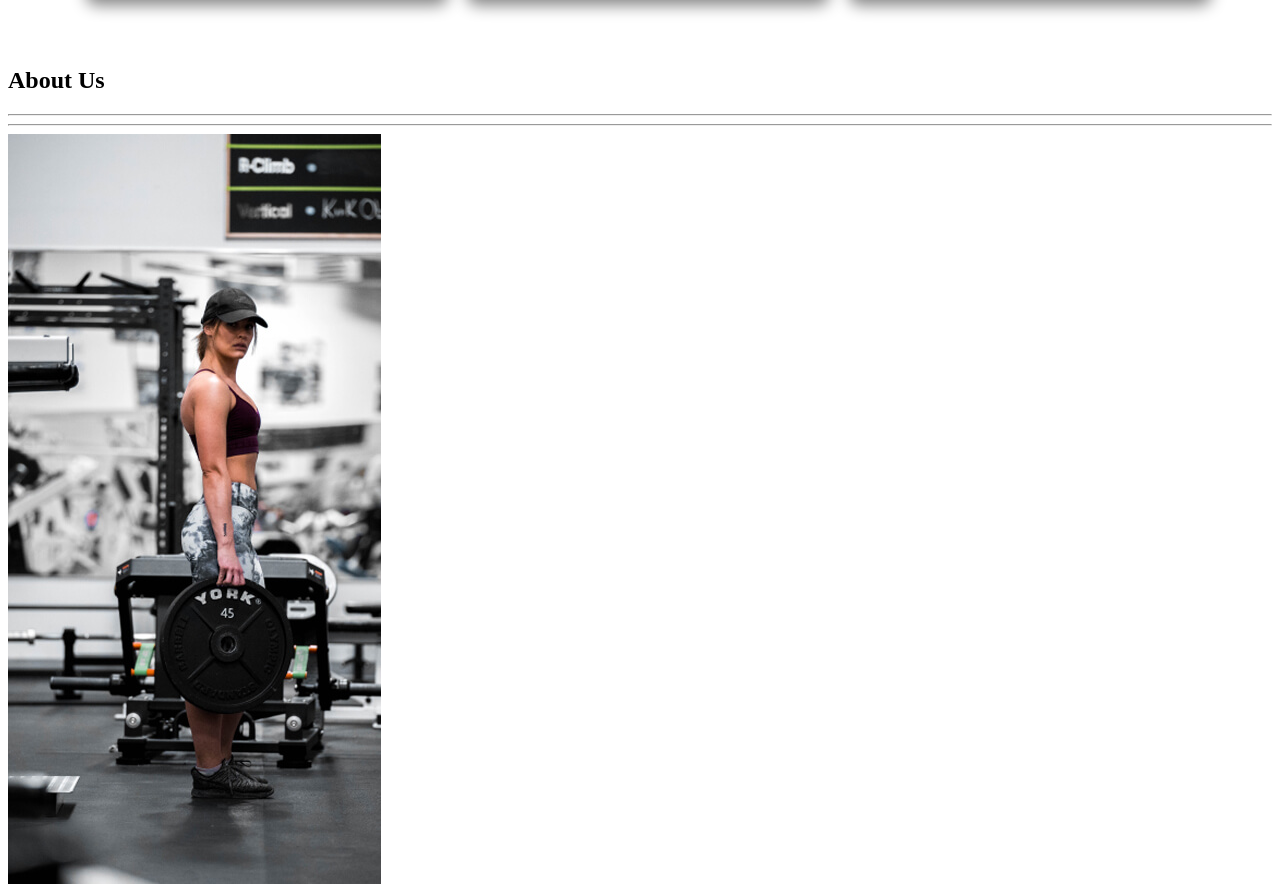
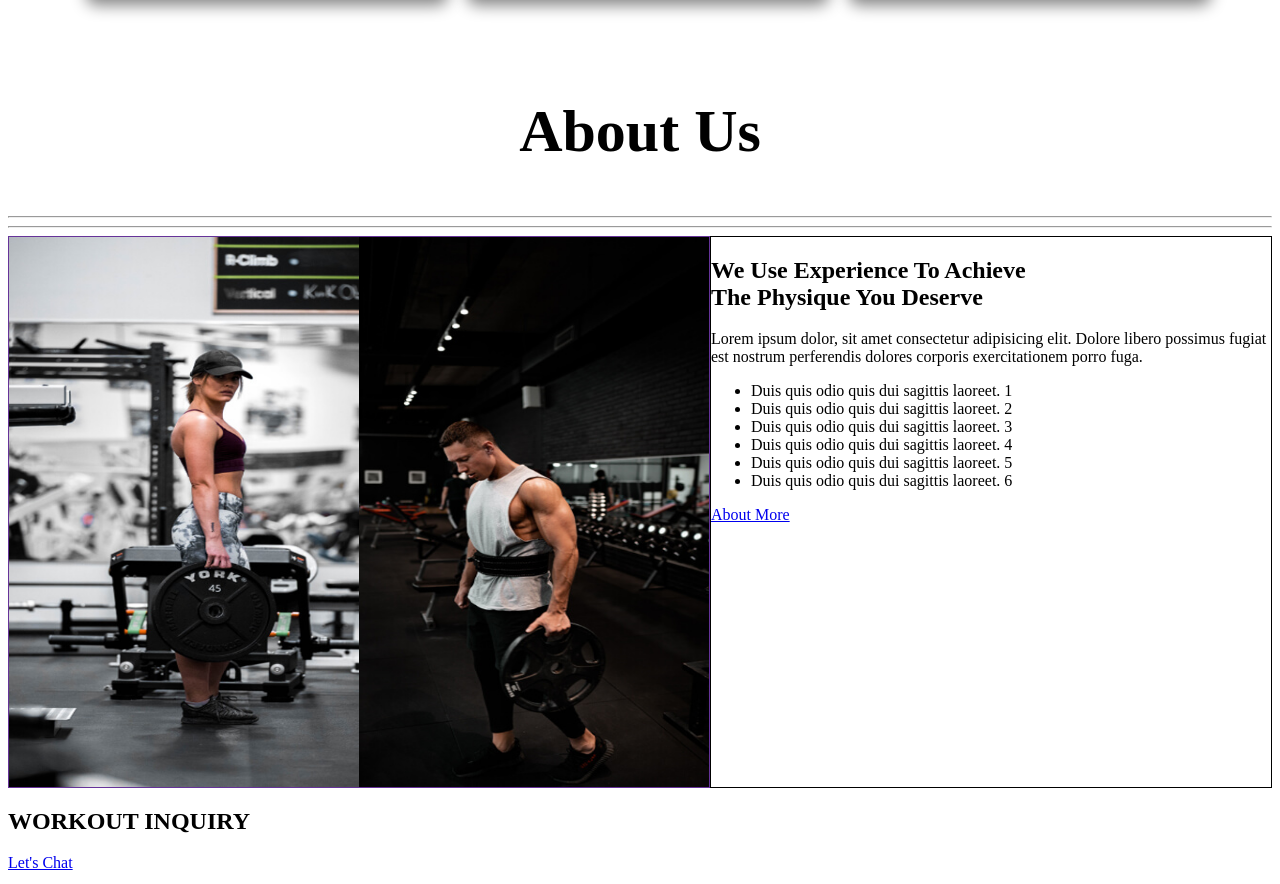
Before and after one commit to shameemmonir/gym-fitness, a plain HTML site: page index.html in a window 1280 px wide. Shown: the part 1420-2304 px from the top of the page. Drawn offline with Linux system fonts and the light colour scheme.

Commit message:
about section

```diff
--- a/index.html
+++ b/index.html
@@ -70,30 +70,39 @@
     </div>
   </section>
   <section class="about-us-area">
-    <div>
+    <div class="title2">
         <h1>About Us</h1>
     </div>
     <div>
         <hr>
         <hr>
     </div>
-    <div class="experience">
-        <div>
+    <div class="about-container">
+        <div class="about-left">
+            <div class="workout-image">
                 <img src="images/about1.jpg" alt="">
-        </div>
-        <div>
                 <img src="images/about2.jpg" alt="">
             </div>
-        <div>
+        </div>
+        <div class="about-right">
+            <div class="about-description">
                 <h1>We Use Experience To Achieve <br> The Physique You Deserve</h1>
                 <p>Lorem ipsum dolor, sit amet consectetur adipisicing elit. Dolore libero possimus fugiat est nostrum perferendis dolores corporis exercitationem porro fuga.</p>
                 <div>
+                    <ul>
                         <li>Duis quis odio quis dui sagittis laoreet. 1</li>
                         <li>Duis quis odio quis dui sagittis laoreet. 2</li>
                         <li>Duis quis odio quis dui sagittis laoreet. 3</li>
                         <li>Duis quis odio quis dui sagittis laoreet. 4</li>
                         <li>Duis quis odio quis dui sagittis laoreet. 5</li>
                         <li>Duis quis odio quis dui sagittis laoreet. 6</li>
+                    </ul>
+
+            </div>
+        </div>
+
+        <div>
+
             </div>
             <a href="#">About More</a>
         </div>
--- a/style.css
+++ b/style.css
@@ -81,3 +81,22 @@
 .gym-icon{
     width: 50px;
 }
+.about-container{
+    display: flex;
+}
+.about-left{
+    width: 700px;
+    border: 1px solid rebeccapurple;
+}
+.about-right{
+    width: 700px;
+    border: 1px solid black;
+}
+.workout-image{
+    display: flex;
+}
+.workout-image img{
+    width: 650px;
+    height: 550px;
+    transform: scaleY(-15deg);
+}
```
Lines whose indentation alone changed are shown as unchanged.
